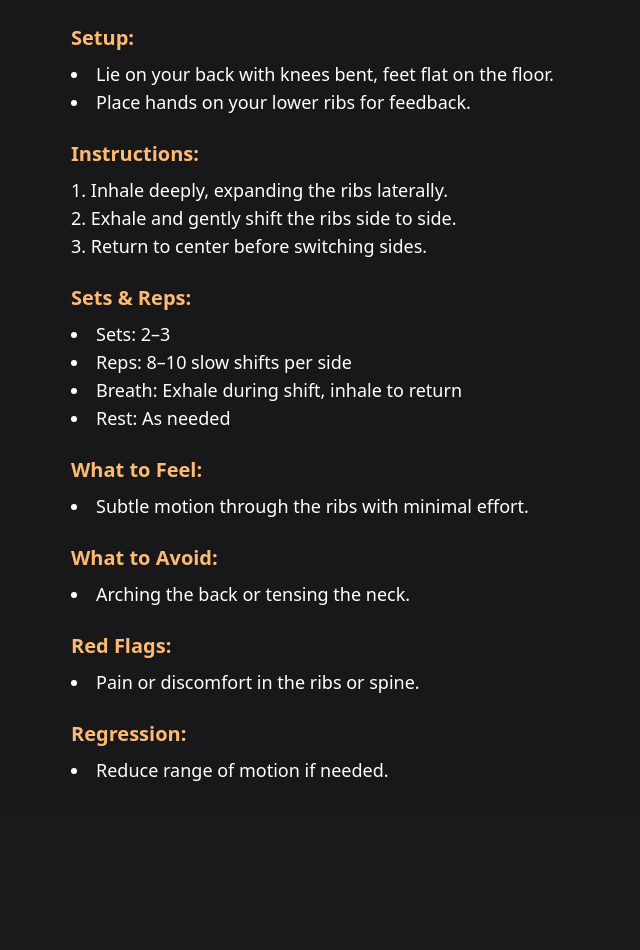
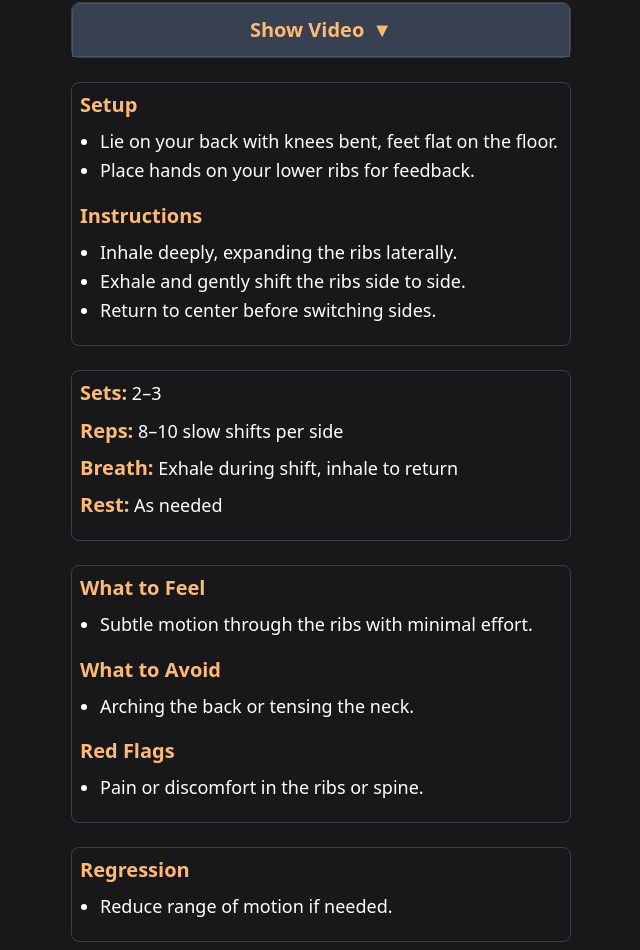
Before and after one commit to computermancer/LBHP, a Next.js app: page /week2/day4/drill1 in a window 1280 px wide. Shown: the part 324-1274 px from the top of the page, without its empty margins (319-959 px from the left). Before the commit the page ends 1140 px from the top, so only its background shows below. Built offline with nearby package versions, Linux system fonts and the light colour scheme.

Commit message:
random fixes

```diff
--- a/pages/week1/day1/drill1.js
+++ b/pages/week1/day1/drill1.js
@@ -16,6 +16,7 @@ export default function PosteriorPelvicTiltonWall() {
             prevDrill="/week1/day1"
             currentDay="/week1/day1"
             nextDrill="/week1/day1/drill2"
+            disablePrevious={true}
           />
           <div className="h-6"></div>
           <div className="space-y-6">
--- a/pages/week2/day4/drill1.js
+++ b/pages/week2/day4/drill1.js
@@ -1,56 +1,83 @@
 import DrillNavBar from '../../../components/DrillNavBar';
-import DrillTemplate from '../../../components/DrillTemplate';
+import VideoCard from '../../../components/VideoCard';
 import Link from 'next/link';
 
 export default function Drill1SupineRibShift() {
   return (
     <div className="min-h-screen bg-zinc-900">
-      <main className="px-8 text-gray-200 font-sans pt-0 pb-8">
+      <main className="px-8 text-gray-200 font-sans pt-4 pb-2">
         <div className="max-w-[500px] mx-auto">
-          <h1 className="text-orange-300 text-4xl font-bold mb-4">Week 2 - Day 4</h1>
-          <h2 className="text-orange-300 text-2xl font-bold mb-4">Drill 1: Supine Rib Shift with Breath</h2>
-          <div className="h-2"></div>
+          <div className="bg-zinc-900 rounded-lg border border-zinc-700 p-3 mb-3">
+            <h1 className="text-orange-300 text-4xl font-bold mb-1">Week 2 - Day 4</h1>
+            <h2 className="text-orange-300 text-2xl font-bold mb-0 leading-relaxed" style={{ lineHeight: '1.5em', height: '3em' }}>Drill 1: Supine Rib Shift with Breath</h2>
+          </div>
+          <div className="h-1"></div>
           <DrillNavBar
             prevDrill="/week2/day3/drill5"
             currentDay="/week2/day4"
             nextDrill="/week2/day4/drill2"
           />
-          <div className="h-8"></div>
+          <div className="h-6"></div>
           <div className="space-y-6">
-            <div className="space-y-4">
-              <div>
-                <DrillTemplate
-                  videoId="wn0IyvGBeUI"
-                  videoStart={2248}
-                  setup={[
-                    "Lie on your back with knees bent, feet flat on the floor.",
-                    "Place hands on your lower ribs for feedback."
-                  ]}
-                  instructions={[
-                    "Inhale deeply, expanding the ribs laterally.",
-                    "Exhale and gently shift the ribs side to side.",
-                    "Return to center before switching sides."
-                  ]}
-                  setsReps={[
-                    "Sets: 2–3",
-                    "Reps: 8–10 slow shifts per side",
-                    "Breath: Exhale during shift, inhale to return",
-                    "Rest: As needed"
-                  ]}
-                  whatToFeel={[
-                    "Subtle motion through the ribs with minimal effort."
-                  ]}
-                  whatToAvoid={[
-                    "Arching the back or tensing the neck."
-                  ]}
-                  redFlags={[
-                    "Pain or discomfort in the ribs or spine."
-                  ]}
-                  regression={[
-                    "Reduce range of motion if needed."
-                  ]}
-                />
+            <VideoCard
+              videoId="wn0IyvGBeUI"
+              videoStart={2248}
+            />
+
+            <div className="bg-zinc-900 border border-zinc-700 p-2 pb-5 rounded-lg mb-4">
+              <h4 className="text-orange-300 text-xl font-semibold mb-2">Setup</h4>
+              <ul className="text-lg text-white leading-relaxed list-disc pl-5 mb-4">
+                <li>Lie on your back with knees bent, feet flat on the floor.</li>
+                <li>Place hands on your lower ribs for feedback.</li>
+              </ul>
+
+              <h4 className="text-orange-300 text-xl font-semibold mb-2">Instructions</h4>
+              <ul className="text-lg text-white leading-relaxed list-disc pl-5">
+                <li>Inhale deeply, expanding the ribs laterally.</li>
+                <li>Exhale and gently shift the ribs side to side.</li>
+                <li>Return to center before switching sides.</li>
+              </ul>
+            </div>
+
+            <div className="bg-zinc-900 border border-zinc-700 p-2 pb-5 rounded-lg mb-4">
+              <div className="space-y-2">
+                <div className="text-lg text-white leading-relaxed">
+                  <span className="text-orange-300 font-semibold text-xl">Sets:</span> 2–3
+                </div>
+                <div className="text-lg text-white leading-relaxed">
+                  <span className="text-orange-300 font-semibold text-xl">Reps:</span> 8–10 slow shifts per side
+                </div>
+                <div className="text-lg text-white leading-relaxed">
+                  <span className="text-orange-300 font-semibold text-xl">Breath:</span> Exhale during shift, inhale to return
+                </div>
+                <div className="text-lg text-white leading-relaxed">
+                  <span className="text-orange-300 font-semibold text-xl">Rest:</span> As needed
+                </div>
               </div>
+            </div>
+
+            <div className="bg-zinc-900 border border-zinc-700 p-2 pb-5 rounded-lg mb-4">
+              <h4 className="text-orange-300 text-xl font-semibold mb-2">What to Feel</h4>
+              <ul className="text-lg text-white leading-relaxed list-disc pl-5 mb-4">
+                <li>Subtle motion through the ribs with minimal effort.</li>
+              </ul>
+
+              <h4 className="text-orange-300 text-xl font-semibold mb-2">What to Avoid</h4>
+              <ul className="text-lg text-white leading-relaxed list-disc pl-5 mb-4">
+                <li>Arching the back or tensing the neck.</li>
+              </ul>
+
+              <h4 className="text-orange-300 text-xl font-semibold mb-2">Red Flags</h4>
+              <ul className="text-lg text-white leading-relaxed list-disc pl-5">
+                <li>Pain or discomfort in the ribs or spine.</li>
+              </ul>
+            </div>
+
+            <div className="bg-zinc-900 border border-zinc-700 p-2 pb-5 rounded-lg mb-4">
+              <h4 className="text-orange-300 text-xl font-semibold mb-2">Regression</h4>
+              <ul className="text-lg text-white leading-relaxed list-disc pl-5">
+                <li>Reduce range of motion if needed.</li>
+              </ul>
             </div>
           </div>
         </div>
--- a/pages/week3/day1/drill1.js
+++ b/pages/week3/day1/drill1.js
@@ -13,7 +13,7 @@ export default function Drill1HooklyingBreathwithPelvicAwareness() {
           </div>
           <div className="h-1"></div>
           <DrillNavBar
-            prevDrill="/week3/day1"
+            prevDrill="/week2/day5/drill5"
             currentDay="/week3/day1"
             nextDrill="/week3/day1/drill2"
           />
```
